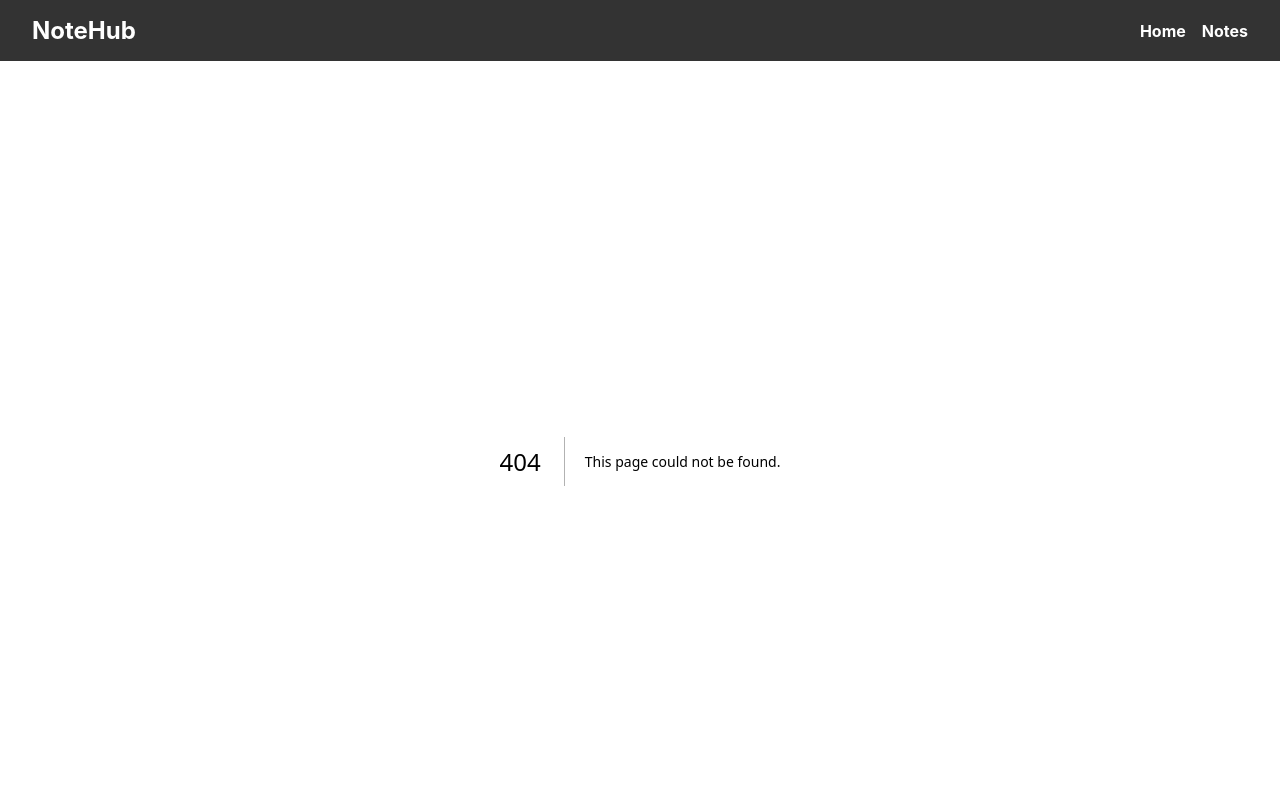
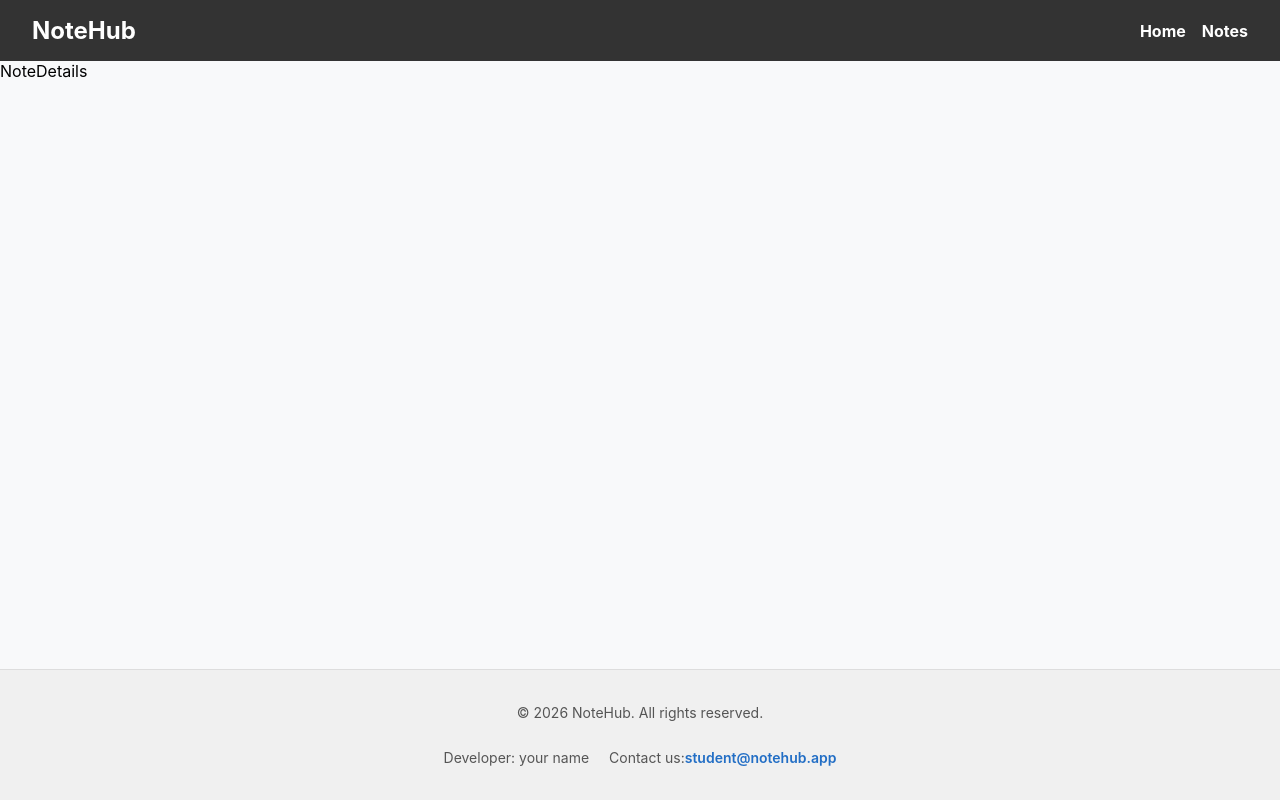
Before and after one commit to RomanFS76/06-notehub-nextjs, a Next.js app: page /notes/1 in a window 1280 px wide. Before the commit this address had no page. Shown: the top 800 px of the page. Built offline with nearby package versions, Linux system fonts and the light colour scheme.

Commit message:
feat: add note details page with dynamic id add link to note details page

```diff
--- /dev/null
+++ b/app/notes/[id]/page.tsx
@@ -0,0 +1,12 @@
+type Props = {
+  params: Promise<{ id: string }>;
+};
+
+const NoteDetails = async ({ params }: Props) => {
+  const { id } = await params;
+  console.log('note id:', id);
+
+  return <div>NoteDetails</div>;
+};
+
+export default NoteDetails;
--- a/components/NoteList/NoteList.tsx
+++ b/components/NoteList/NoteList.tsx
@@ -2,6 +2,7 @@ import { useMutation, useQueryClient } from '@tanstack/react-query';
 import type { Note } from '../../types/note';
 import css from './NoteList.module.css';
 import { deleteNote } from '../../lib/api';
+import Link from 'next/link';
 
 interface NoteListProps {
   notes: Note[];
@@ -25,6 +26,9 @@ export default function NoteList({ notes }: NoteListProps) {
           <p className={css.content}>{note.content}</p>
           <div className={css.footer}>
             <span className={css.tag}>{note.tag}</span>
+            <Link href={`/notes/${note.id}`} className={css.link}>
+              View details
+            </Link>
             <button
               className={css.button}
               onClick={() => note.id && mutationDelete.mutate(note.id)}
```
Also changed, not shown: app/notes/[id]/NoteDetails.client.tsx (added), app/notes/page.module.css (line endings or trailing spaces), app/page.module.css (line endings or trailing spaces).
